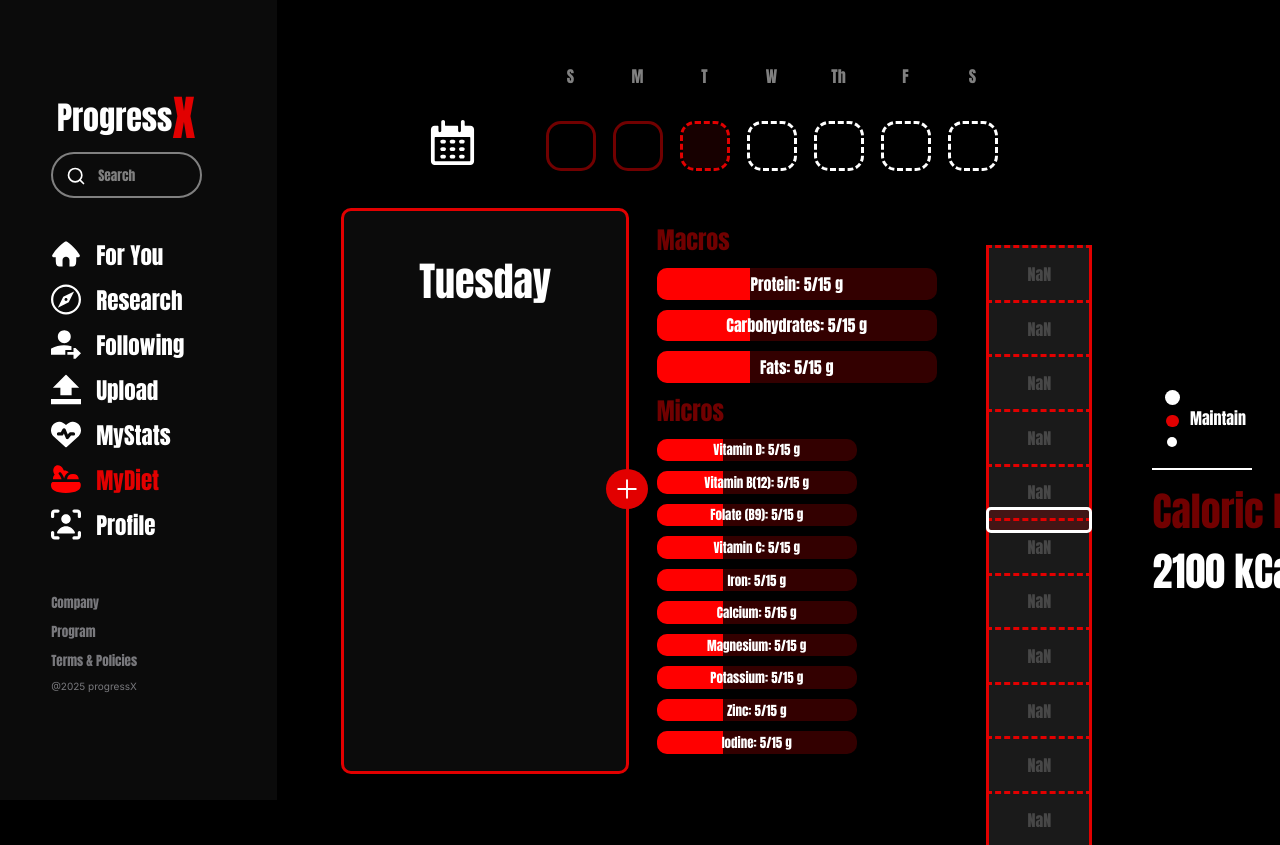
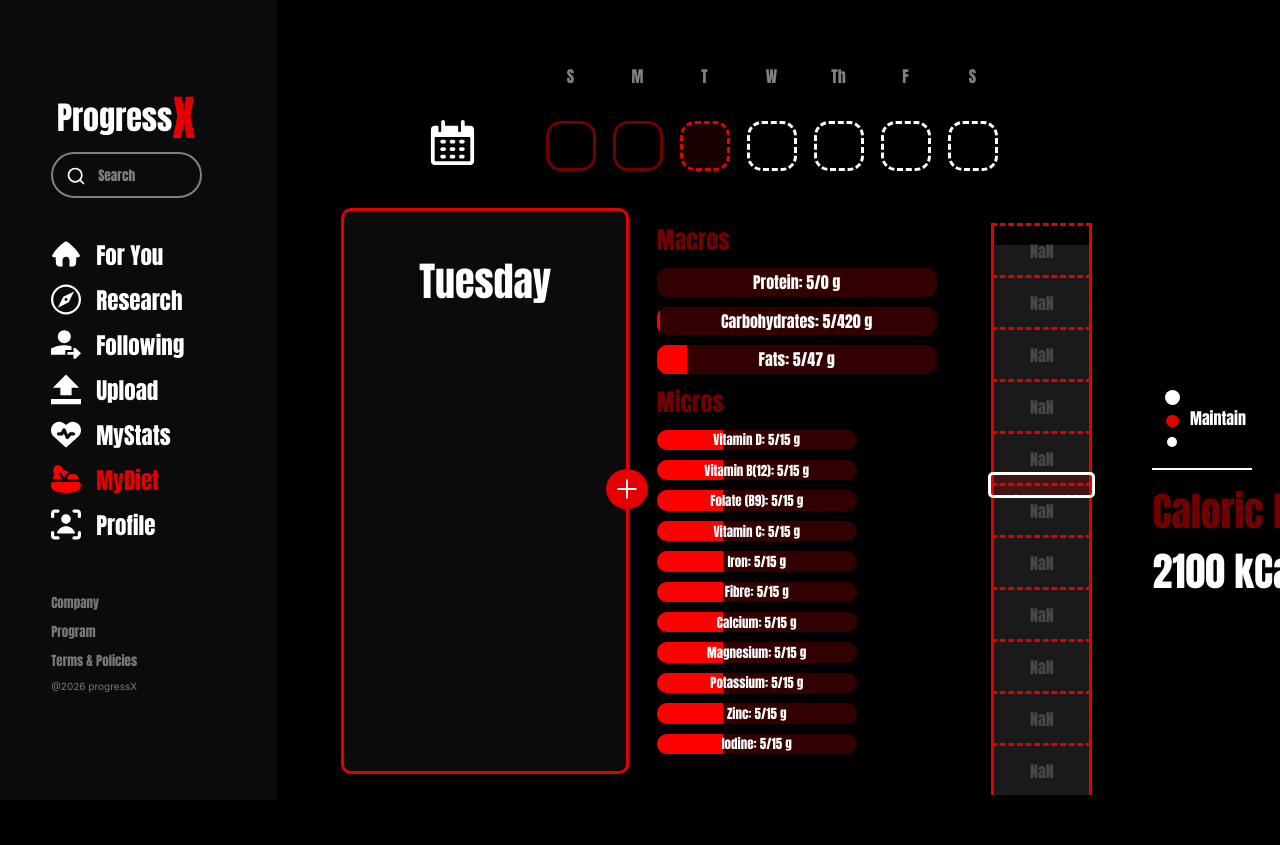
Before and after one commit to ColeBranston/ProgressX, a Next.js app in the folder progressx/: page /mydiet in a window 1280 px wide. Shown: the top 845 px of the page. After the commit the page ends 800 px from the top, so only its background shows below. Built offline with nearby package versions, Linux system fonts and the light colour scheme.

Commit message:
Added medically correct protein, fat, carb goals

```diff
--- a/progressx/src/app/(main)/mydiet/page.tsx
+++ b/progressx/src/app/(main)/mydiet/page.tsx
@@ -37,14 +37,18 @@ export default function DietPage() {
 
     const [ totalCal, setTotalCal ] = useState<number>(2100)
 
+    function get_weight_kg() {
+        return userData.weight * config.POUND2KG
+    }
+
     // Accurate equation for calculating the BMR of a man or woman without using body fat percentage (%)
     function Mifflin_St_Jeor_BMR() {
         switch (userData.gender) {
             case "male":
-                return (10 * (userData.weight * config.POUND2KG) + (6.25 * userData.height) - (5 * userData.age) + 5)
+                return (10 * get_weight_kg() + (6.25 * userData.height) - (5 * userData.age) + 5)
 
             case "female":
-                return (10 * (userData.weight * config.POUND2KG) + (6.25 * userData.height) - (5 * userData.age) - 161)
+                return (10 * get_weight_kg() + (6.25 * userData.height) - (5 * userData.age) - 161)
 
             default:
                 console.error("User's Gender is apparently alien: ", userData.gender)
@@ -205,9 +209,9 @@ export default function DietPage() {
                      <div className={styles.dietAnalytics}>
                         <div className={styles.analyticsContainer}>
                             <p className={styles.dietAnalyticsHeaders}>Macros</p>
-                            <AnalyticsBar name={'Protein'} val={5} total={15} colour={"red"} measure={"g"} size={'normal'}/>
-                            <AnalyticsBar name={'Carbohydrates'} val={5} total={15} colour={"red"} measure={"g"} size={'normal'}/>
-                            <AnalyticsBar name={'Fats'} val={5} total={15} colour={"red"} measure={"g"} size={'normal'}/>
+                            <AnalyticsBar name={'Protein'} val={5} total={Math.round(2.4*get_weight_kg())} colour={"red"} measure={"g"} size={'normal'}/>
+                            <AnalyticsBar name={'Carbohydrates'} val={5} total={Math.round((totalCal - (2.4*get_weight_kg()*4 + Math.max(0.6*get_weight_kg(), 0.2*totalCal/9)*9))/4)} colour={"red"} measure={"g"} size={'normal'}/>
+                            <AnalyticsBar name={'Fats'} val={5} total={Math.round(Math.max(0.6*get_weight_kg(), 0.2*totalCal/9))} colour={"red"} measure={"g"} size={'normal'}/>
 
                             <p className={styles.dietAnalyticsHeaders}>Micros</p>
                             <AnalyticsBar name={'Vitamin D'} val={5} total={15} colour={"red"} measure={"g"} size={'small'}/>
@@ -215,6 +219,7 @@ export default function DietPage() {
                             <AnalyticsBar name={'Folate (B9)'} val={5} total={15} colour={"red"} measure={"g"} size={'small'}/>
                             <AnalyticsBar name={'Vitamin C'} val={5} total={15} colour={"red"} measure={"g"} size={'small'}/>
                             <AnalyticsBar name={'Iron'} val={5} total={15} colour={"red"} measure={"g"} size={'small'}/>
+                            <AnalyticsBar name={'Fibre'} val={5} total={15} colour={"red"} measure={"g"} size={'small'}/>
                             <AnalyticsBar name={'Calcium'} val={5} total={15} colour={"red"} measure={"g"} size={'small'}/>
                             <AnalyticsBar name={'Magnesium'} val={5} total={15} colour={"red"} measure={"g"} size={'small'}/>
                             <AnalyticsBar name={'Potassium'} val={5} total={15} colour={"red"} measure={"g"} size={'small'}/>
--- a/progressx/src/app/internal_components/Navbar.tsx
+++ b/progressx/src/app/internal_components/Navbar.tsx
@@ -99,7 +99,7 @@ export default function Navbar(){
             <a href="/"><li>Company</li></a>
             <a href="/"><li>Program</li></a>
             <a href="/"><li>Terms & Policies</li></a>
-            <li className={styles.watermark}>@2025 progressX</li>
+            <li className={styles.watermark}>@2026 progressX</li>
           </ul>
         </div>
       </div>)
--- a/progressx/src/app/internal_components/mydiet/CalorieTarget.module.css
+++ b/progressx/src/app/internal_components/mydiet/CalorieTarget.module.css
@@ -20,6 +20,16 @@
     border-left: 3px solid rgba(var(--primary-color));
     border-right: 3px solid rgba(var(--primary-color));
     border-top: 3px dashed rgba(var(--primary-color))
+}
+
+@media (max-width: 1550px) and (min-width: 1200px) {
+    .segment {
+        width: 95px;
+    }
+
+    .calorieBarContainer {
+        height: 550px;
+    }
 }
 
 .segment p {
@@ -48,7 +58,7 @@
     --height: 20px;
     --background: rgba(var(--primary-color), 0.2);
 
-    width: 100px;
+    width: 100%;
     height: var(--height);
     position: absolute;
     background-color: var(--background);
--- a/progressx/src/app/internal_components/mydiet/CalorieTarget.tsx
+++ b/progressx/src/app/internal_components/mydiet/CalorieTarget.tsx
@@ -112,7 +112,7 @@ export default function CalorieTarget({
                 <p>{Math.round(lower)}</p>
             </div>
 
-            <div className={styles.goalHightlight} style={{"--offset": goalState==="Deficit"? "9%" : goalState==="Maintain"? "52%": goalState==="Surplus"? "54%" : "0",
+            <div className={styles.goalHightlight} style={{"--offset": goalState==="Deficit"? "9%" : goalState==="Maintain"? "54%": goalState==="Surplus"? "54%" : "0",
                                                             "--height": goalState==="Deficit"? "43%" : goalState==="Maintain"? "20px": goalState==="Surplus"? "22%" : "0",
                                                             "--background": (curr > goalBoundaries[goalState][0] && curr < goalBoundaries[goalState][1])? "rgba(0, 255, 0, 0.4)" : "rgba(var(--primary-color), 0.2)"} as CSSProperties}></div>
 
```
